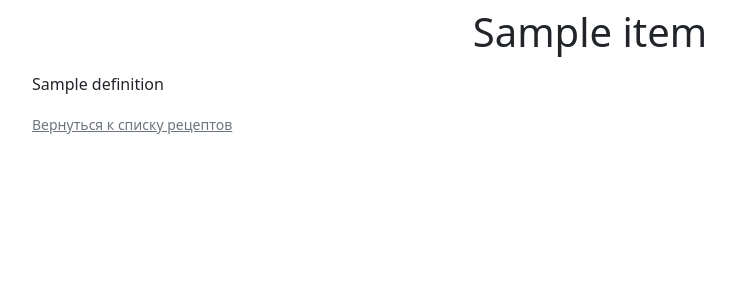
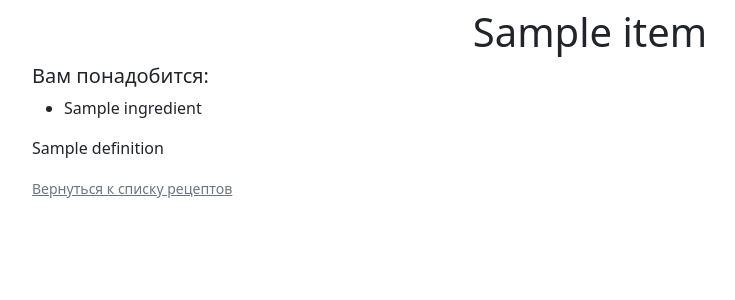
Before and after one commit to dreipoe/RecipeBook, a Django app: template app/main/templates/detail.html in a window 1280 px wide. Shown: the part 54-354 px from the top of the page, without its empty margins (50-785 px from the left). Run offline with Django 3.2, Linux system fonts and the light colour scheme; the template is opened without the code that fills it: most values are stand-ins (such as "Sample title", 1, 10 or a date in 2020).

Commit message:
Добавлено отображение списка ингредиентов в рецептах

```diff
--- a/app/main/models.py
+++ b/app/main/models.py
@@ -60,7 +60,10 @@ class Receipt(NamedModel):
         return items
 
     def cut_definition(self):
-        return f"{self.definition[0:400]}..."
+        return f"{self.definition[0:450]}..."
+
+    def get_ingredients(self):
+        return ReceiptItem.objects.filter(receipt=self.id)
 
 
 class ReceiptItem(models.Model):
--- a/app/main/templates/detail.html
+++ b/app/main/templates/detail.html
@@ -2,6 +2,14 @@
 {% block title %}{{ item.name }}{% endblock title %}
 {% block main %}
     <h1 class="mt-2 text-center">{{ item.name }}</h1>
+    {% if ingredients.count > 0 %}
+        <h5>Вам понадобится:</h5>
+        <ul>
+        {% for ingredient in ingredients %}
+            <li>{{ ingredient }}</li>
+        {% endfor %}
+        </ul>
+    {% endif %}
     <p>{{ item.definition|linebreaks }}</p>
     <small><a class="text-muted" href="{% url "index" %}">Вернуться к списку рецептов</a></small>
 {% endblock main %}
--- a/app/main/views.py
+++ b/app/main/views.py
@@ -9,4 +9,7 @@ def index(request: WSGIRequest):
 
 
 def detail(request: WSGIRequest, idx: int):
-    return render(request, "detail.html", {"item": get_object_or_404(Receipt, pk=idx)})
+    item = get_object_or_404(Receipt, pk=idx)
+    ingredients = item.get_ingredients()
+
+    return render(request, "detail.html", {"item": item, "ingredients": ingredients})
```
